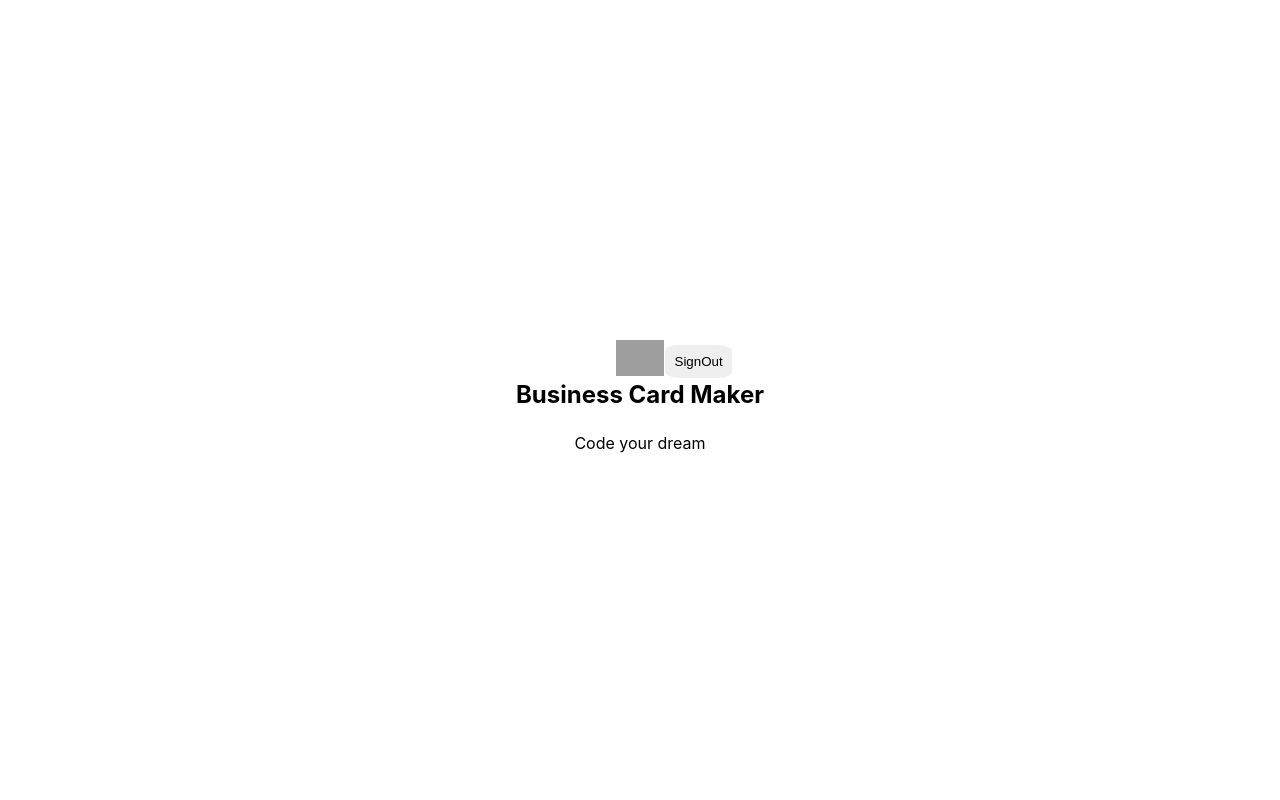
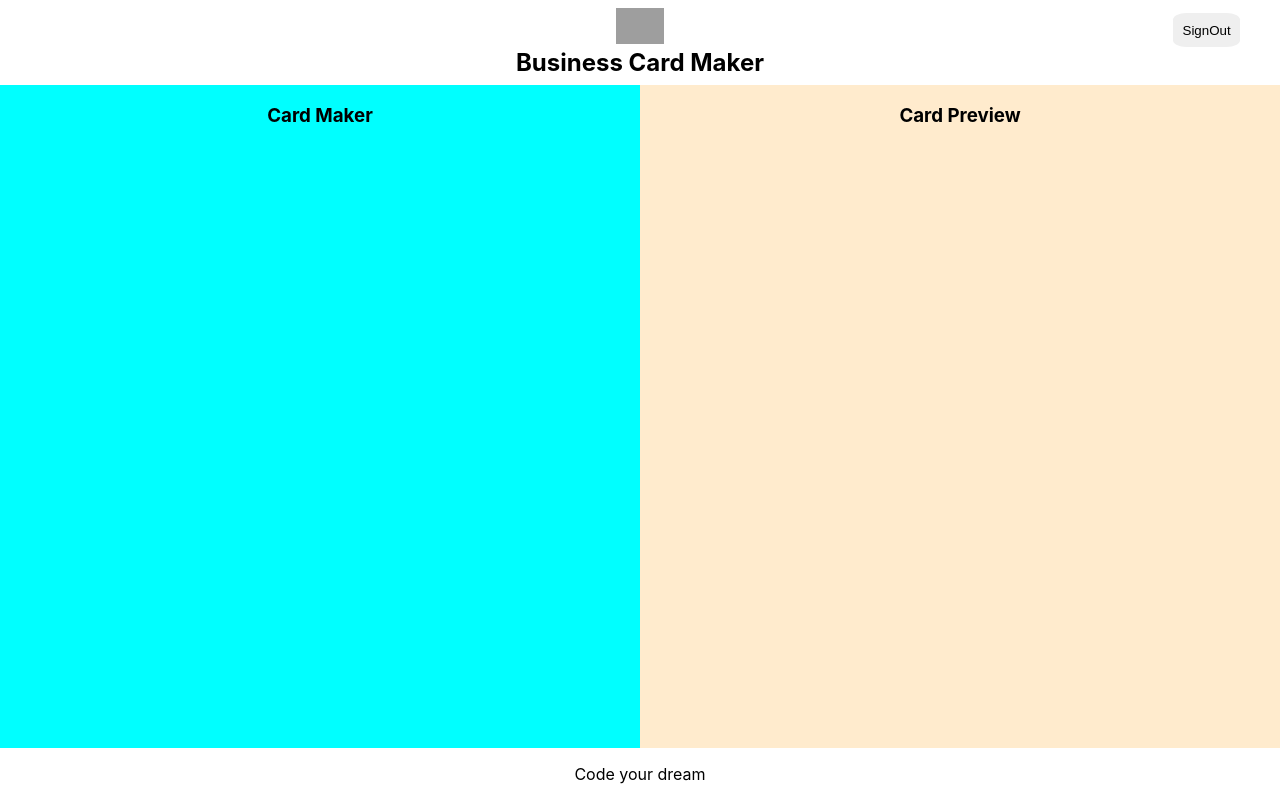
Before and after one commit to ufo2849/card-maker, a React (Create React App) app: page /maker in a window 1280 px wide. Built offline with nearby package versions, Linux system fonts and the light colour scheme; no server answers; sample sign-in values are in the browser's storage; grey boxes are pictures that could not be loaded.

Commit message:
add editor and preview layout

```diff
--- /dev/null
+++ b/src/components/editor/editor.jsx
@@ -0,0 +1,10 @@
+import React from 'react';
+import styles from './editor.module.css';
+
+const Editor = (props) => (
+    <section className={styles.editor}>
+        <h1 className={styles.title}>Card Maker</h1>
+    </section>
+    );
+
+export default Editor;
--- /dev/null
+++ b/src/components/editor/editor.module.css
@@ -0,0 +1,12 @@
+@value makerGreen from '../../common/color.css';
+
+.editor {
+    flex-basis: 50%;
+    background-color: aqua;
+}
+
+.title {
+    text-align: center;
+    color: makerGreen;
+    margin-bottom: 1em;
+}
--- a/src/components/maker/maker.jsx
+++ b/src/components/maker/maker.jsx
@@ -3,6 +3,8 @@
 import Header from '../header/header';
 import styles from './maker.module.css';
 import { useHistory } from 'react-router';
+import Editor from '../editor/editor';
+import Preview from '../preview/preview';
 
 const Maker = (props) => {
     const history= useHistory();
@@ -24,6 +26,10 @@
     return (
         <section className={styles.maker}>
             <Header onLogout={Logout}/>
+            <div className={styles.container}>
+                <Editor />
+                <Preview />
+            </div>
             <Footer />
         </section>
     )
--- a/src/components/maker/maker.module.css
+++ b/src/components/maker/maker.module.css
@@ -0,0 +1,19 @@
+@value mediaQuery from '../../common/size.css';
+
+.maker {
+    width: 100%;
+    height: 100%;
+    display: flex;
+    flex-direction: column;
+}
+
+.container {
+    flex: 1;
+    display: flex;
+}
+
+@media screen and (max-width: mediaQuery) {
+    .container {
+        flex-direction: column;
+    }
+}
--- /dev/null
+++ b/src/components/preview/preview.jsx
@@ -0,0 +1,10 @@
+import React from 'react';
+import styles from './preview.module.css';
+
+const Preview = (props) => (
+    <section className={styles.preview}>
+        <h1 className={styles.title}>Card Preview</h1>
+    </section>
+    );
+
+export default Preview;
--- /dev/null
+++ b/src/components/preview/preview.module.css
@@ -0,0 +1,12 @@
+@value makerGreen from '../../common/color.css';
+
+.preview {
+    flex-basis: 50%;
+    background-color: blanchedalmond;
+}
+
+.title {
+    text-align: center;
+    color: makerGreen;
+    margin-bottom: 1em;
+}
```
